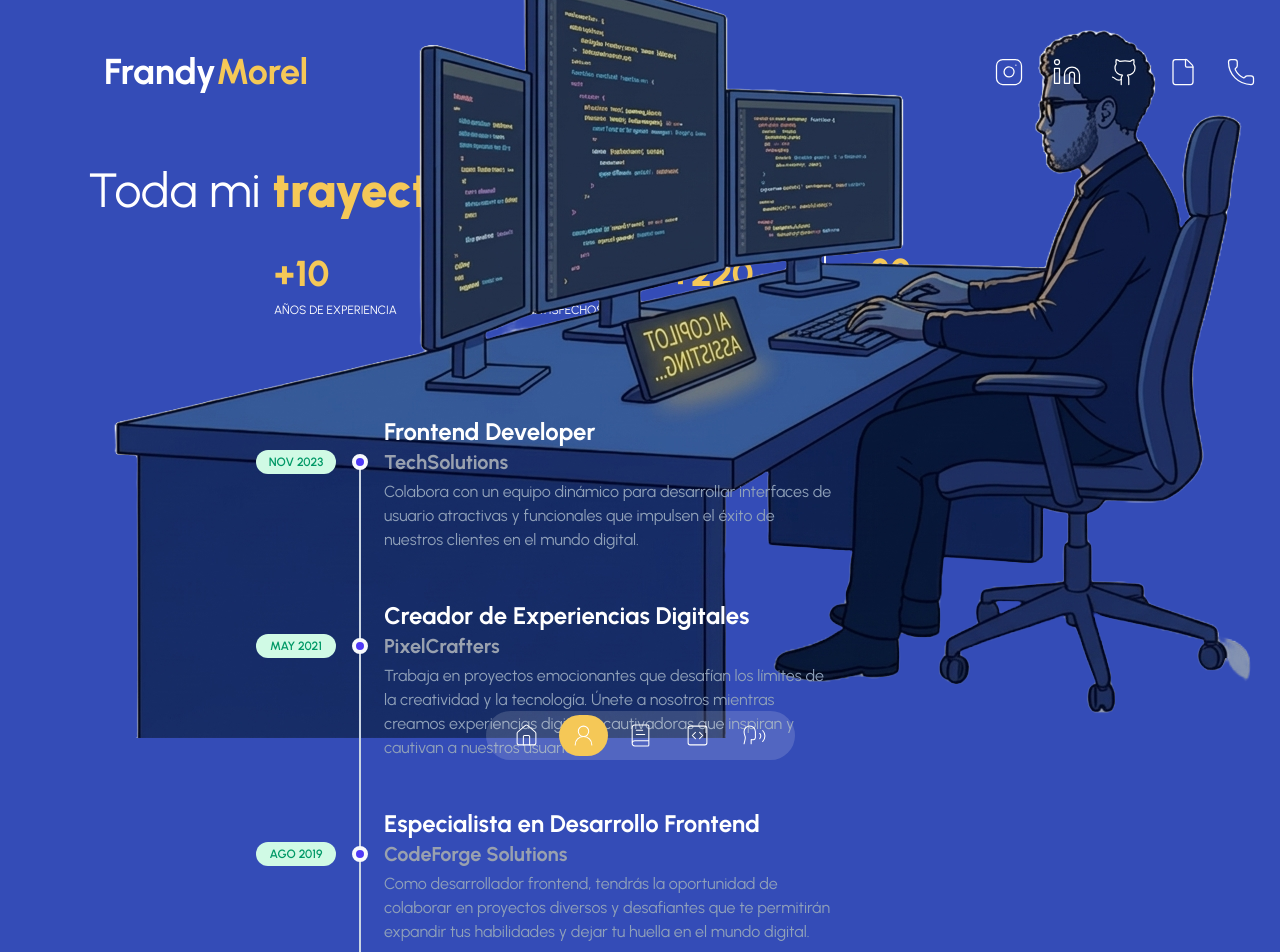
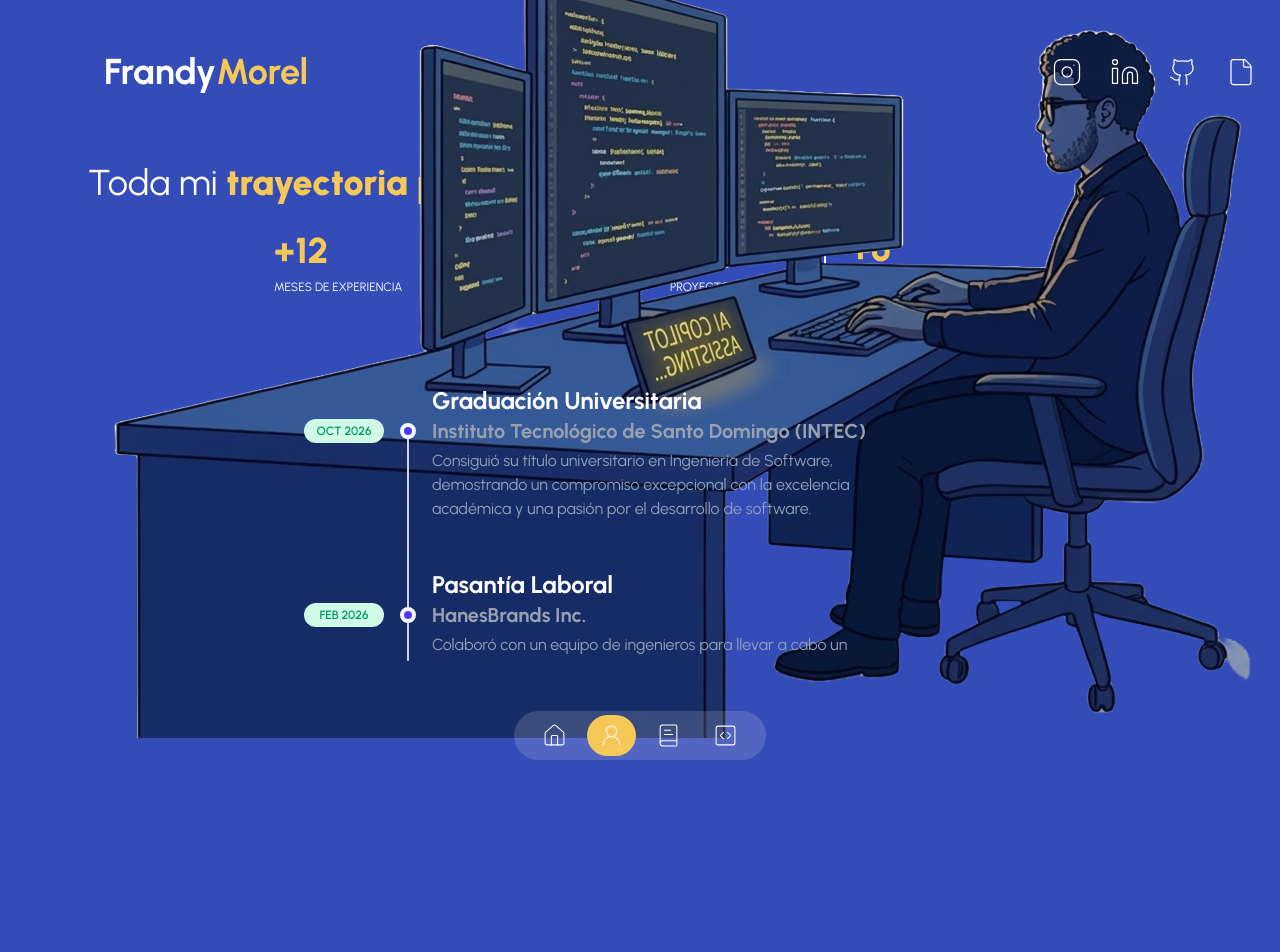
Before and after one commit to FrandyMorel/PortafolioFrand, a Next.js app: page /about-me in a window 1280 px wide. Shown: the top 952 px of the page. After the commit the page ends 845 px from the top, so only its background shows below. Built offline with nearby package versions, Linux system fonts and the light colour scheme.

Commit message:
Acrualizacion-data

```diff
--- a/app/(routes)/about-me/page.tsx
+++ b/app/(routes)/about-me/page.tsx
@@ -11,7 +11,7 @@ const PageAboutMe = () => {
         <ContainerPage>
             <Avatar/>
             <h1 className="text-2xl leading-tight text-center
-            md:text-5xl md:text-left md:mt-10">Toda mi{' '}
+            md:text-4xl md:text-left md:mt-8">Toda mi{' '}
                 <span className="font-black text-secondary">
                     trayectoria profesional
                 </span>
--- a/app/Components/counter-service.tsx
+++ b/app/Components/counter-service.tsx
@@ -6,7 +6,7 @@ import CountUp from "react-countup";
 const CounterServices = () => {
     return (
         <div className="grid justify-between max-w-3xl grid-cols-2
-         gap-3 mx-auto my-8 md:grid-cols-4 md:gap-6">
+         gap-3 mx-auto my-6 md:grid-cols-4 md:gap-6">
             {dataCounter.map(({id, endCounter, text, lineRight, lineRightMobile}) => (
                 <div key={id} className={`${lineRight && 'ltr' }`}>
                   <div className={`${lineRight && 'px-4 border-2 border-transparent md:border-e-gray-100' }
--- a/app/Components/time-line.tsx
+++ b/app/Components/time-line.tsx
@@ -4,8 +4,8 @@ import { data } from "framer-motion/client";
 const TimeLine = () => {
     return (
         <div className="flex flex-col justify-center divide-y divide-slate-200">
-            <div className="w-full max-w-3xl mx-auto md:pb-40 md:pt-0">
-                <div className="my-6">
+            <div className="w-full max-w-2xl mx-auto md:pb-40 md:pt-0">
+                <div className="my-6 overflow-y-scroll h-[300px] scrollbar-hide">
                     {dataAboutPage.map((data) => (
                         <div key={data.id} className="relative py-6 pl-8 sm:pl-32 group">
                             <h1 className="mb-1 text-2xl font-bold sm:mb-0">{data.title}</h1>
--- a/app/globals.css
+++ b/app/globals.css
@@ -24,6 +24,16 @@ height: 100dvh;
   background-color: #f5c74c;
 }
 
+/* Oculta scrollbar pero mantiene scroll */
+.scrollbar-hide {
+  -ms-overflow-style: none; /* IE y Edge */
+  scrollbar-width: none; /* Firefox */
+}
+
+.scrollbar-hide::-webkit-scrollbar {
+  display: none; /* Chrome, Safari */
+}
+
 @theme {
   --color-secondary: #F5C857;
   --color-darkbg: #344CB7;
--- a/data.tsx
+++ b/data.tsx
@@ -21,11 +21,11 @@ export const socialNetworks = [
         logo: <File size={30} strokeWidth={1} />,
         src: "#!",
     },
-    {
-        id: 5,
-        logo: <Phone size={30} strokeWidth={1} />,
-        src: "#!",
-    },
+    // {
+    //     id: 5,
+    //     logo: <Phone size={30} strokeWidth={1} />,
+    //     src: "#!",
+    // },
 ];
 
 
@@ -54,71 +54,71 @@ export const itemsNavbar = [
         icon: <CodeSquare size={25} color="#fff" strokeWidth={1} />,
         link: "/portfolio",
     },
-    {
-        id: 5,
-        title: "Home",
-        icon: <Speech size={25} color="#fff" strokeWidth={1} />,
-        link: "/testimonials",
-    },
+    // {
+    //     id: 5,
+    //     title: "Home",
+    //     icon: <Speech size={25} color="#fff" strokeWidth={1} />,
+    //     link: "/testimonials",
+    // },
 ];
 
 export const dataAboutPage = [
     {
         id: 1,
-        title: "Frontend Developer",
-        subtitle: "TechSolutions",
-        description: "Colabora con un equipo dinámico para desarrollar interfaces de usuario atractivas y funcionales que impulsen el éxito de nuestros clientes en el mundo digital.",
-        date: "Nov 2023 ",
+        title: "Graduación Universitaria",
+        subtitle: "Instituto Tecnológico de Santo Domingo (INTEC)",
+        description: "Consiguió su título universitario en Ingeniería de Software, demostrando un compromiso excepcional con la excelencia académica y una pasión por el desarrollo de software.",
+        date: "Oct 2026",
     },
     {
         id: 2,
-        title: "Creador de Experiencias Digitales",
-        subtitle: "PixelCrafters",
-        description: "Trabaja en proyectos emocionantes que desafían los límites de la creatividad y la tecnología. Únete a nosotros mientras creamos experiencias digitales cautivadoras que inspiran y cautivan a nuestros usuarios.",
-        date: "May 2021",
+        title: "Pasantía Laboral",
+        subtitle: "HanesBrands Inc.",
+        description: "Colaboró con un equipo de ingenieros para llevar a cabo un proyecto de automatizión y optimización de reportes y eficiencia de maquinas utilizando la implementación de la Industria 4.0 del IoT.",
+        date: "Feb 2026",
     },
     {
         id: 3,
-        title: "Especialista en Desarrollo Frontend",
-        subtitle: "CodeForge Solutions",
-        description: "Como desarrollador frontend, tendrás la oportunidad de colaborar en proyectos diversos y desafiantes que te permitirán expandir tus habilidades y dejar tu huella en el mundo digital.",
-        date: "Ago 2019",
+        title: "Proyecto Final de Grado",
+        subtitle: "PacaTrack",
+        description: "Junto a equipo de compañeros desarrolladores, se construyó una aplicación web innovadora que se utiliza para gestionar logistica negocios de segunda mano (Pacas) en la República Dominicana, facilitando el inventariado, las ventas y la gestion de sucursales",
+        date: "Jul 2025",
     },
-    {
-        id: 4,
-        title: "Prácticas Grado",
-        subtitle: "WebWizards Inc.",
-        description: "Únete a nosotros mientras creamos sitios web y aplicaciones interactivas que sorprenden y deleitan a nuestros clientes. Si tienes pasión por el diseño y la programación, y disfrutas colaborar en un entorno creativo, ¡queremos conocerte!        ",
-        date: "Mar 2018",
-    },
-]
+//     {
+//         id: 4,
+//         title: "Prácticas Grado",
+//         subtitle: "WebWizards Inc.",
+//         description: "Únete a nosotros mientras creamos sitios web y aplicaciones interactivas que sorprenden y deleitan a nuestros clientes. Si tienes pasión por el diseño y la programación, y disfrutas colaborar en un entorno creativo, ¡queremos conocerte!        ",
+//         date: "Mar 2018",
+//     },
+ ]
 
 export const dataCounter = [
     {
         id: 0,
-        endCounter: 10,
-        text: "Años de experiencia",
+        endCounter: 12,
+        text: "Meses de experiencia",
         lineRight: true,
         lineRightMobile: true,
     },
     {
         id: 1,
-        endCounter: 80,
-        text: "Clientes satisfechos",
+        endCounter: 4,
+        text: "Proyectos en proceso",
         lineRight: true,
         lineRightMobile: false,
     },
     {
         id: 2,
-        endCounter: 220,
-        text: "Proyectos finalizados",
+        endCounter: 3,
+        text: "Proyectos Realizados",
         lineRight: true,
         lineRightMobile: true,
     },
     {
         id: 3,
-        endCounter: 30,
-        text: "Premios ganadores",
+        endCounter: 6,
+        text: "Certicados obtenidos",
         lineRight: false,
         lineRightMobile: false,
     },
```
